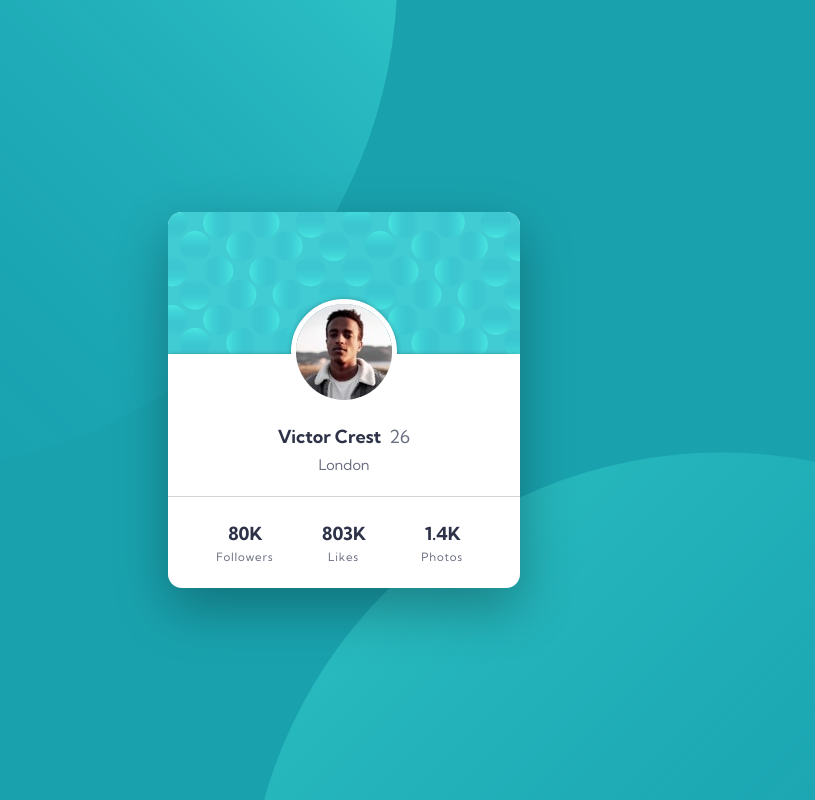
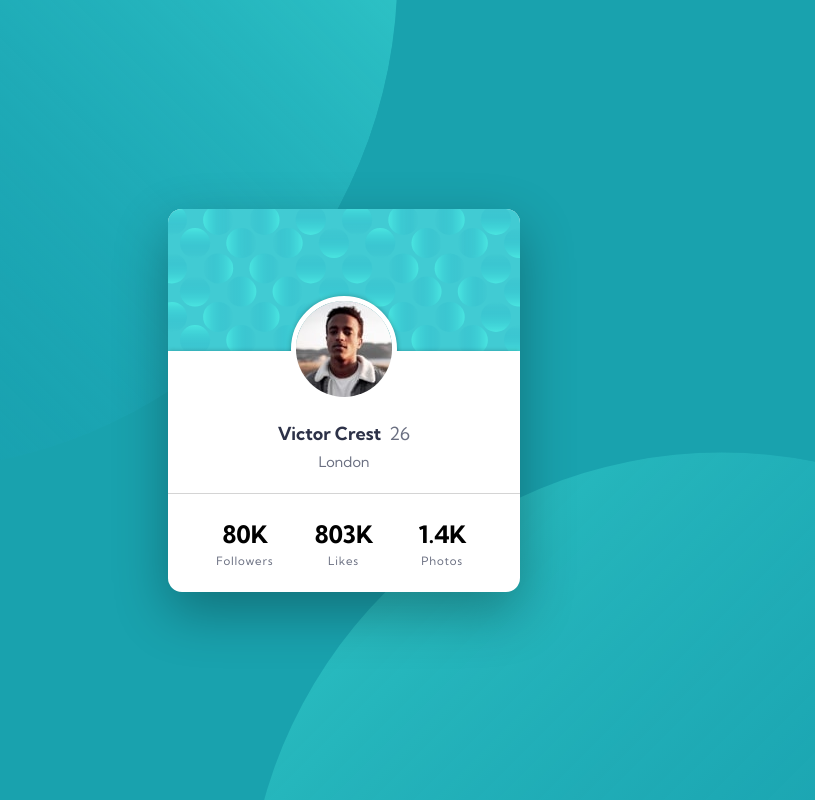
Before and after one commit to MiloosN5/FrontendMentor_ProfileCardComponent_Challenge, a website built with webpack: page src/index.html in a window 1280 px wide. Shown: the top 800 px of the page, without its empty margins (296-1111 px from the left). Built offline with nearby package versions, Linux system fonts and the light colour scheme.

Commit message:
correction

```diff
--- a/src/index.html
+++ b/src/index.html
@@ -33,15 +33,15 @@
             <!-- CONTENT -->
             <div class="profile__stats">
                 <div class="profile__stats__category">
-                    <h3>80K</h3>
+                    <h2>80K</h2>
                     <p>Followers</p>
                 </div>
                 <div class="profile__stats__category">
-                    <h3>803K</h3>
+                    <h2>803K</h2>
                     <p>Likes</p>
                 </div>
                 <div class="profile__stats__category">
-                    <h3>1.4K</h3>
+                    <h2>1.4K</h2>
                     <p>Photos</p>
                 </div>
             </div>
--- a/src/sass/components/_stats.scss
+++ b/src/sass/components/_stats.scss
@@ -4,7 +4,7 @@
 .profile {
     &__stats {
         &__category {
-            h3 {
+            h2 {
                 @include a.margin('mi-0', 'mb-stats-number');
             }
             p {
```
